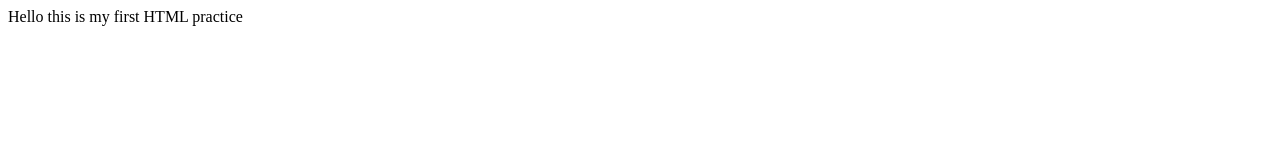
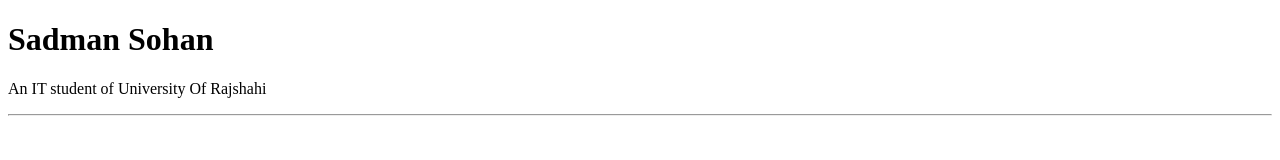
Before and after one commit to Sadman2310/Portfolio-HTML, a plain HTML site: page index.html in a window 1280 px wide. Drawn offline with Linux system fonts and the light colour scheme.

Commit message:
added intro

```diff
--- a/index.html
+++ b/index.html
@@ -6,6 +6,11 @@
     <title>Portfolio</title>
 </head>
 <body>
-    Hello this is my first HTML practice
+<!--Section : intr0-->
+<header>
+    <h1>Sadman Sohan</h1>
+    <p>An IT student of University Of Rajshahi</p><hr>
+</header>
 </body>
+
 </html>
```
